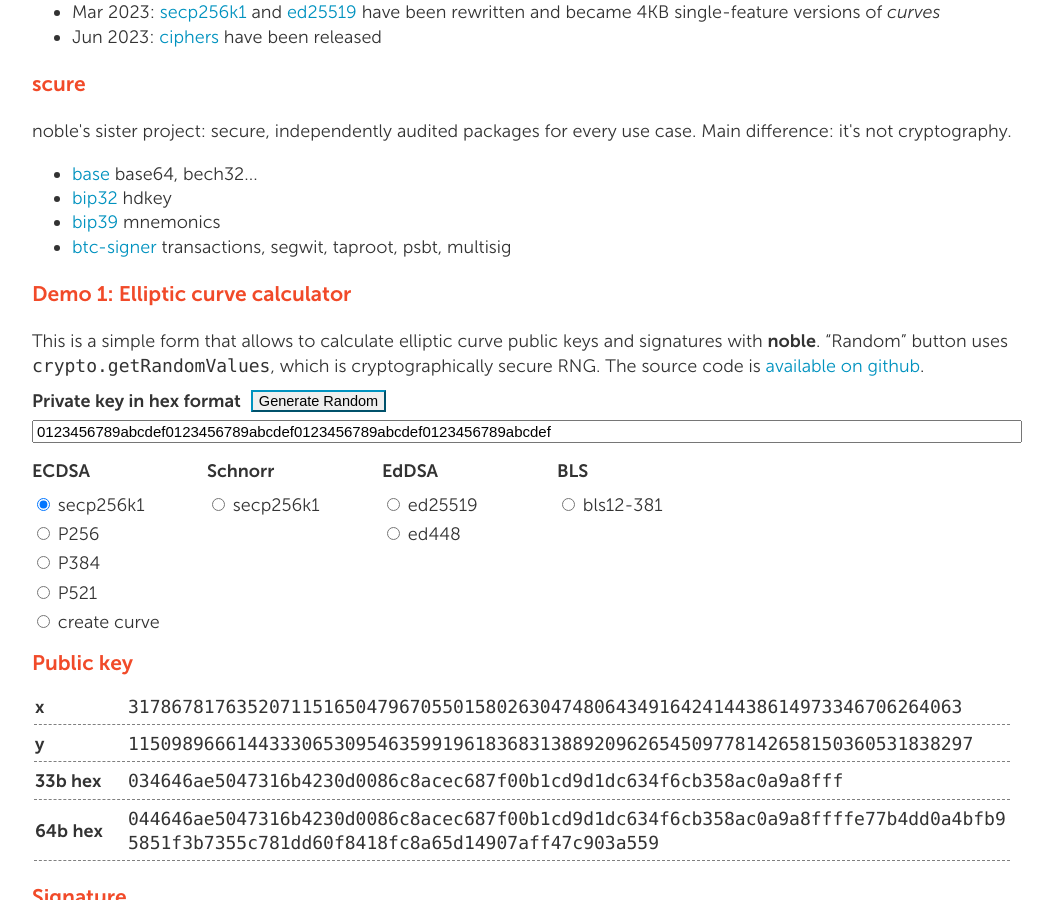
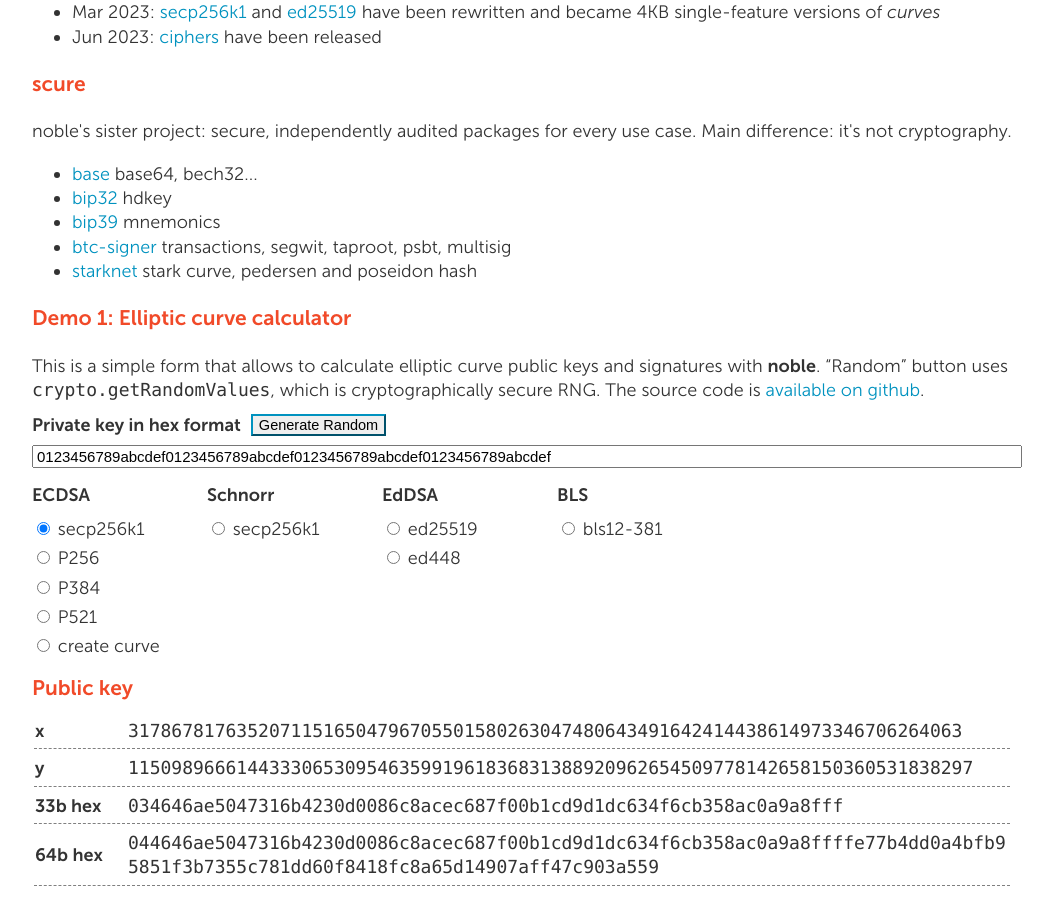
Before and after one commit to yanguly/paulmillr.github.io, a Jekyll site: the page built from noble/index.html, in a window 1280 px wide and 900 px high, scrolled down 1066 px. Shown: the whole window, without its empty margins (118-1171 px from the left). Built offline with Jekyll 4.4.1, drawn with Linux system fonts in a browser that asks for light colours.

Commit message:
scure-starknet

```diff
--- a/_layouts/base.html
+++ b/_layouts/base.html
@@ -65,7 +65,7 @@
         All content here is in <a href="https://creativecommons.org/publicdomain/zero/1.0/">public domain</a>. An attribution would be nice though.
       </p>
       <p>
-        This page does not track you. <!--It is available <a href="https://paulmillr.eth.limo">on IPFS</a>-->.
+        This page does not track you.<!-- It is available <a href="https://paulmillr.eth.limo">on IPFS</a>.-->
       </p>
     </footer>
   </div>
--- a/index.html
+++ b/index.html
@@ -17,7 +17,8 @@ layout: base
       <a href="https://github.com/paulmillr/scure-base">base</a>,
       <a href="https://github.com/paulmillr/scure-bip32">bip32</a>,
       <a href="https://github.com/paulmillr/scure-bip39">bip39</a>,
-      <a href="https://github.com/paulmillr/scure-btc-signer">btc-signer</a>
+      <a href="https://github.com/paulmillr/scure-btc-signer">btc-signer</a>,
+      <a href="https://github.com/paulmillr/scure-starknet">starknet</a>
     </li>
     <li>
       <strong>demos:</strong>
--- a/noble/index.html
+++ b/noble/index.html
@@ -58,6 +58,7 @@ description: 'High-security, auditable set of contained cryptographic libraries
       <li><a href="https://github.com/paulmillr/scure-bip32">bip32</a> hdkey</li>
       <li><a href="https://github.com/paulmillr/scure-bip39">bip39</a> mnemonics</li>
       <li><a href="https://github.com/paulmillr/scure-btc-signer">btc-signer</a> transactions, segwit, taproot, psbt, multisig</li>
+      <li><a href="https://github.com/paulmillr/scure-starknet">starknet</a> stark curve, pedersen and poseidon hash</li>
     </ul>
     </p>
   </section>
```
Also changed, not shown: other parts of index.html (+0 -1 lines).
